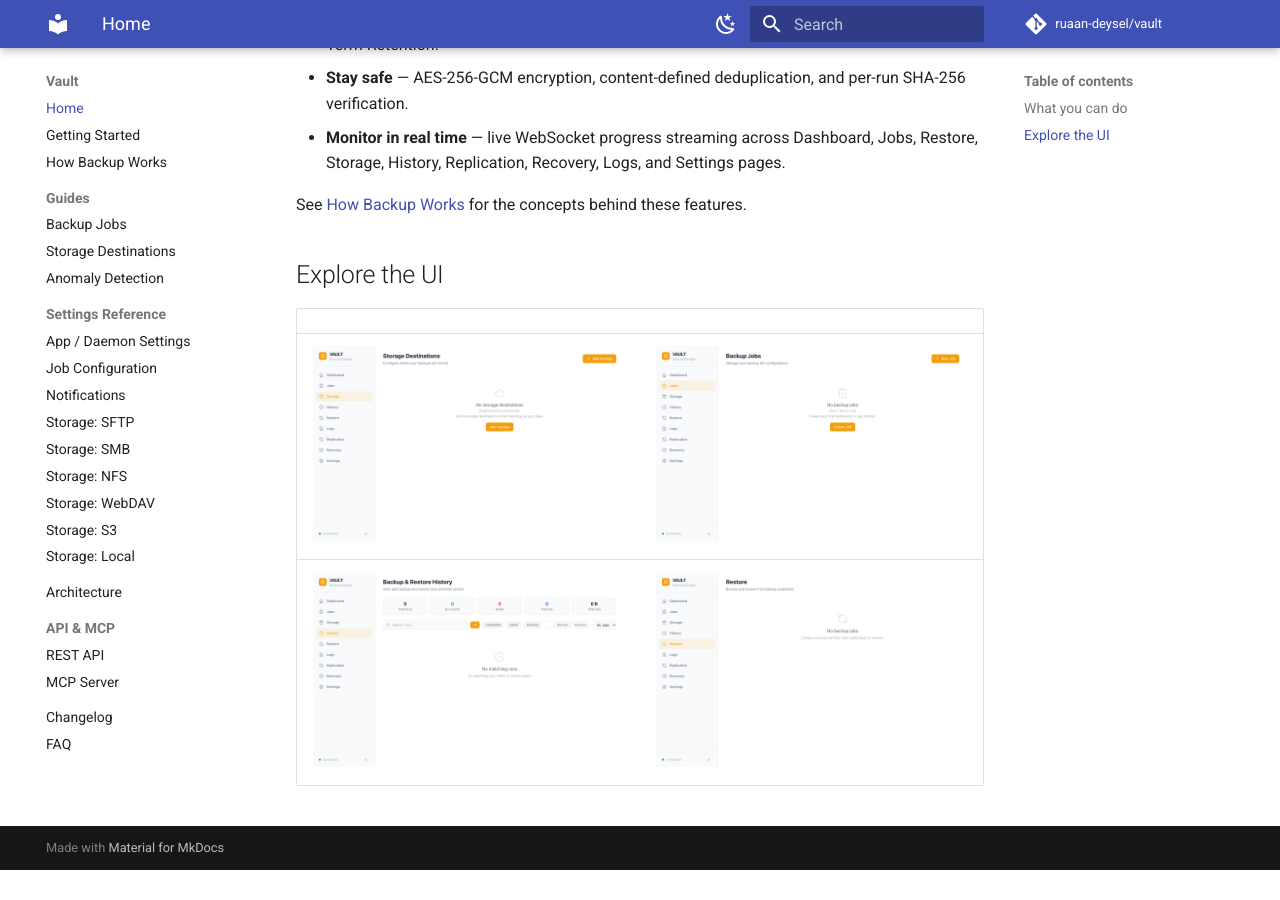
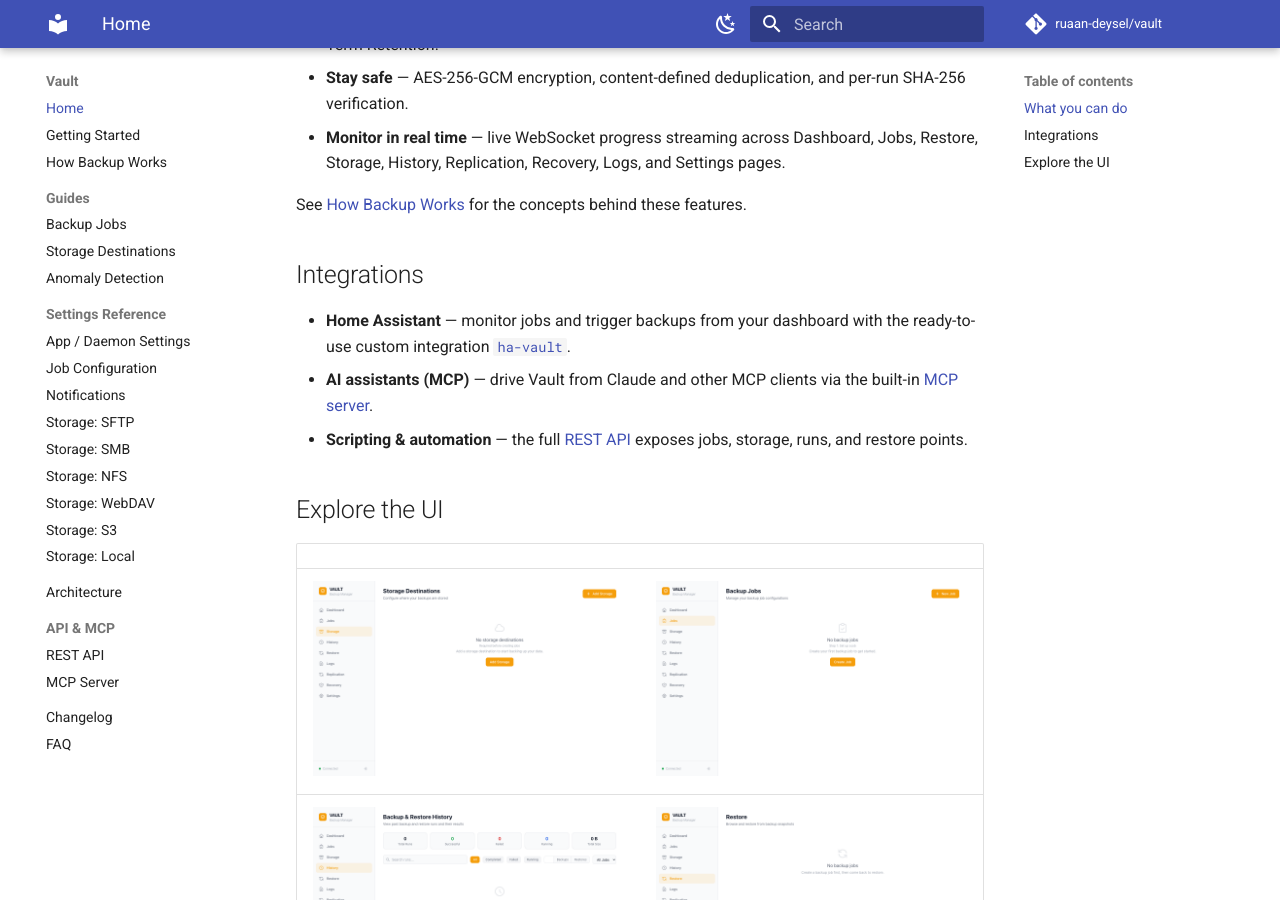
Before and after one commit to ruaan-deysel/vault, an MkDocs documentation site: the page built from docs/index.md, in a window 1280 px wide and 900 px high, scrolled down 1006 px. Built offline with MkDocs 1.6.1 and Material for MkDocs 9.7.7, drawn with Linux system fonts in a browser that asks for light colours; comment, search, counter and statistics services are not loaded; before the commit the page ends 1876 px from its top, so only the background shows below that.

Commit message:
docs: add Integrations section (Home Assistant ha-vault, MCP, REST API) to home page

```diff
--- a/docs/index.md
+++ b/docs/index.md
@@ -16,6 +16,12 @@
 
 See [How Backup Works](how-backup-works.md) for the concepts behind these features.
 
+## Integrations
+
+- **Home Assistant** — monitor jobs and trigger backups from your dashboard with the ready-to-use custom integration [`ha-vault`](https://github.com/ruaan-deysel/ha-vault).
+- **AI assistants (MCP)** — drive Vault from Claude and other MCP clients via the built-in [MCP server](mcp.md).
+- **Scripting & automation** — the full [REST API](api.md) exposes jobs, storage, runs, and restore points.
+
 ## Explore the UI
 
 |                                        |                                        |
```
